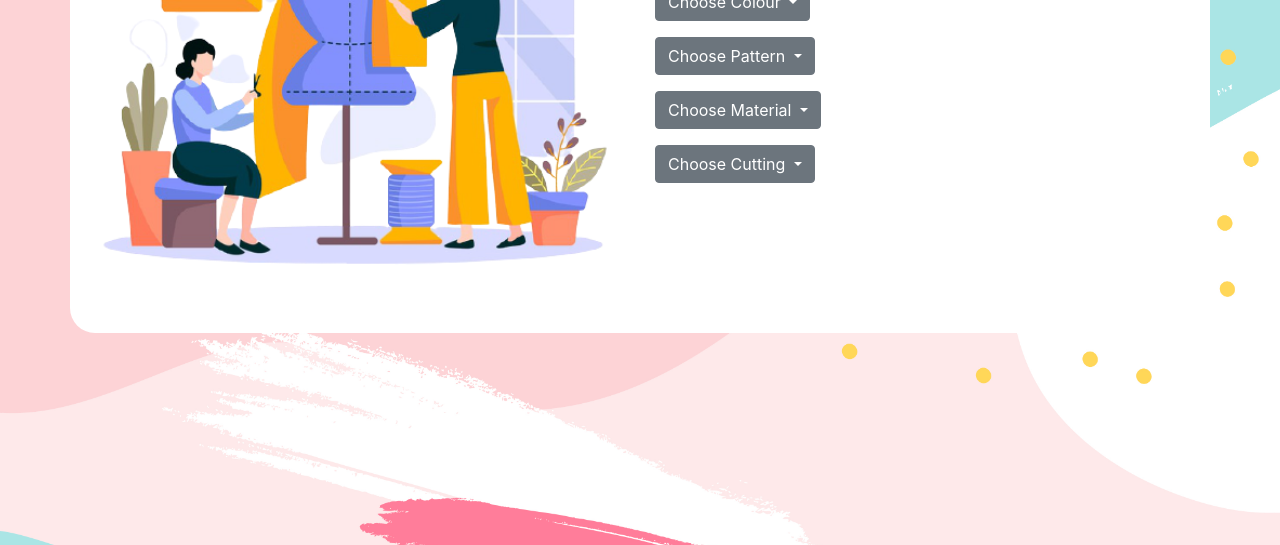
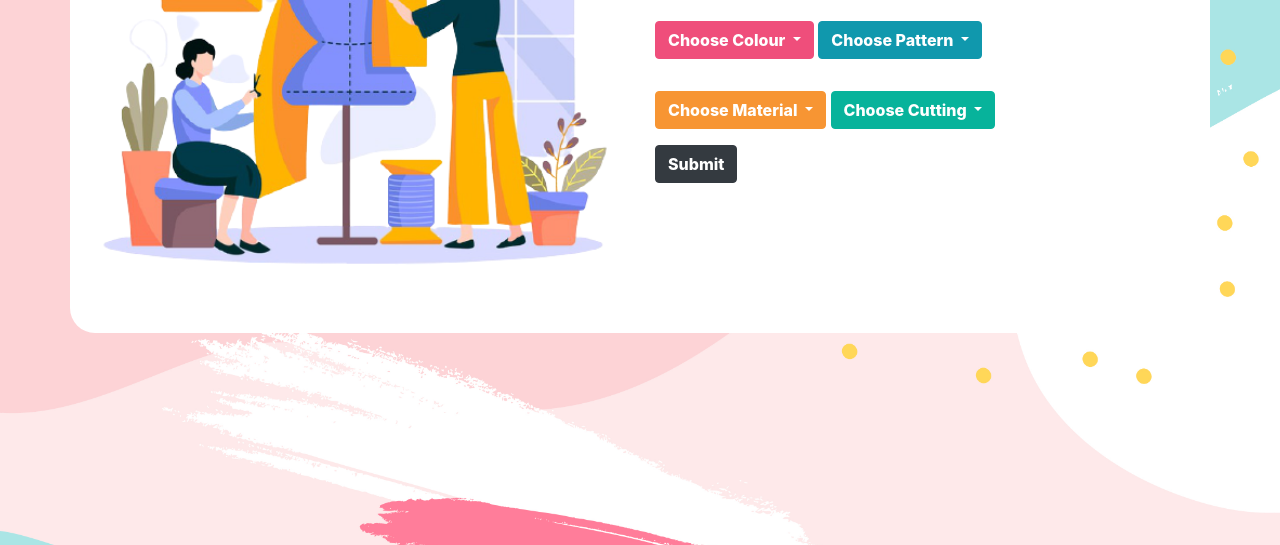
Before and after one commit to usercspa/invome, a plain HTML site: page index.html in a window 1280 px wide. Shown: the part 255-800 px from the top of the page. Drawn offline with nearby package versions, Linux system fonts and the light colour scheme.

Commit message:
add submit button

```diff
--- a/index.css
+++ b/index.css
@@ -3,3 +3,51 @@
   border-radius: 25px;
   box-shadow: 2px;
 }
+.colour {
+  background-color: #ef4e7b;
+  border-color: #ef4e7b;
+  font-weight: 800;
+}
+.cutting {
+  background-color: #07b39b;
+  border-color: #07b39b;
+  font-weight: 800;
+}
+.pattern {
+  background-color: #1098ad;
+  border-color: #1098ad;
+  font-weight: 800;
+}
+.material {
+  background-color: #f79533;
+  border-color: #f79533;
+  font-weight: 800;
+}
+.nameOfDress {
+  font-weight: bold;
+  font-size: 30px;
+}
+.submitbtn {
+  font-weight: 800;
+}
+
+.dropdowns {
+  align-items: center;
+  display: block;
+  justify-content: center;
+}
+
+.colourDrop {
+  display: inline-block;
+}
+.materialDrop {
+  display: inline-block;
+}
+
+.patternDrop {
+  display: inline-block;
+}
+
+.cuttingDrop {
+  display: inline-block;
+}
--- a/index.html
+++ b/index.html
@@ -24,11 +24,11 @@
                 <img src="./img/vector.png" width="100%" alt="">
             </div>
             <div class="col-md-6 my-auto mx-auto">
-                <p>Name of the Dress</p>
+                <p class="nameOfDress">Name of the Dress</p>
 
-                <div>
-                    <div class="dropdown my-3">
-                        <button class="btn btn-secondary dropdown-toggle" type="button" id="dropdownMenuButton"
+                <div class="dropdowns mx-auto">
+                    <div class="dropdown my-3 colourDrop">
+                        <button class="btn btn-secondary dropdown-toggle colour" type="button" id="dropdownMenuButton"
                             data-toggle="dropdown" aria-haspopup="true" aria-expanded="false">
                             Choose Colour
                         </button>
@@ -45,8 +45,8 @@
                         </div>
                     </div>
 
-                    <div class="dropdown mt-3">
-                        <button class="btn btn-secondary dropdown-toggle" type="button" id="dropdownMenuButton"
+                    <div class="dropdown mt-3 patternDrop">
+                        <button class="btn btn-secondary dropdown-toggle pattern" type="button" id="dropdownMenuButton"
                             data-toggle="dropdown" aria-haspopup="true" aria-expanded="false">
                             Choose Pattern
                         </button>
@@ -62,9 +62,9 @@
                             <a class="dropdown-item" href="#">Yellow</a>
                         </div>
                     </div>
-
-                    <div class="dropdown mt-3">
-                        <button class="btn btn-secondary dropdown-toggle" type="button" id="dropdownMenuButton"
+                    <div></div>
+                    <div class="dropdown mt-3 materialDrop">
+                        <button class="btn btn-secondary dropdown-toggle material" type="button" id="dropdownMenuButton"
                             data-toggle="dropdown" aria-haspopup="true" aria-expanded="false">
                             Choose Material
                         </button>
@@ -81,8 +81,8 @@
                         </div>
                     </div>
 
-                    <div class="dropdown mt-3">
-                        <button class="btn btn-secondary dropdown-toggle" type="button" id="dropdownMenuButton"
+                    <div class="dropdown mt-3 cuttingDrop">
+                        <button class="btn btn-secondary dropdown-toggle cutting" type="button" id="dropdownMenuButton"
                             data-toggle="dropdown" aria-haspopup="true" aria-expanded="false">
                             Choose Cutting
                         </button>
@@ -98,6 +98,9 @@
                             <a class="dropdown-item" href="#">Yellow</a>
                         </div>
                     </div>
+                    <div>
+                        <button type="button" class="btn btn-dark mt-3 submitbtn">Submit</button>
+                    </div>
                 </div>
 
             </div>
```
